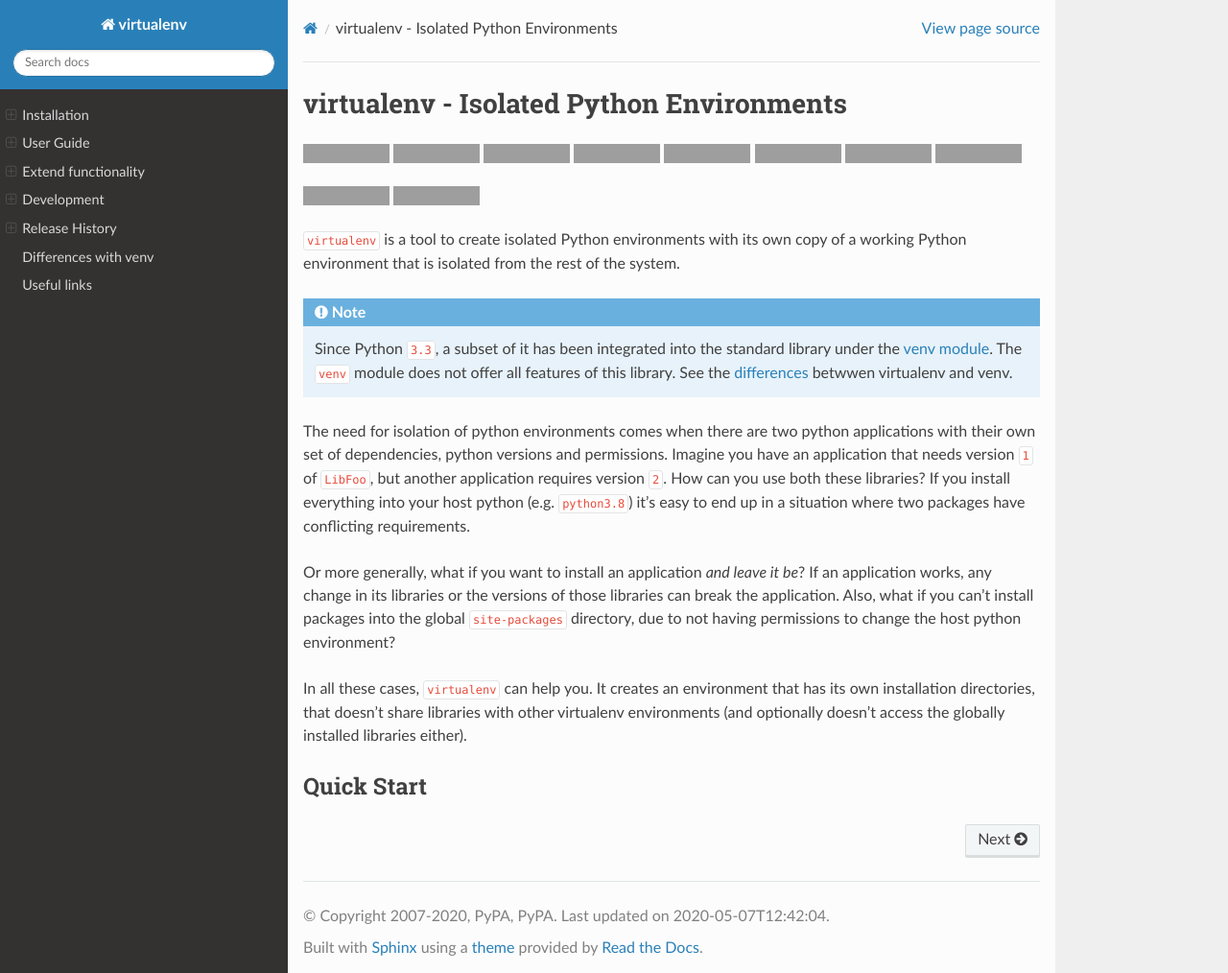
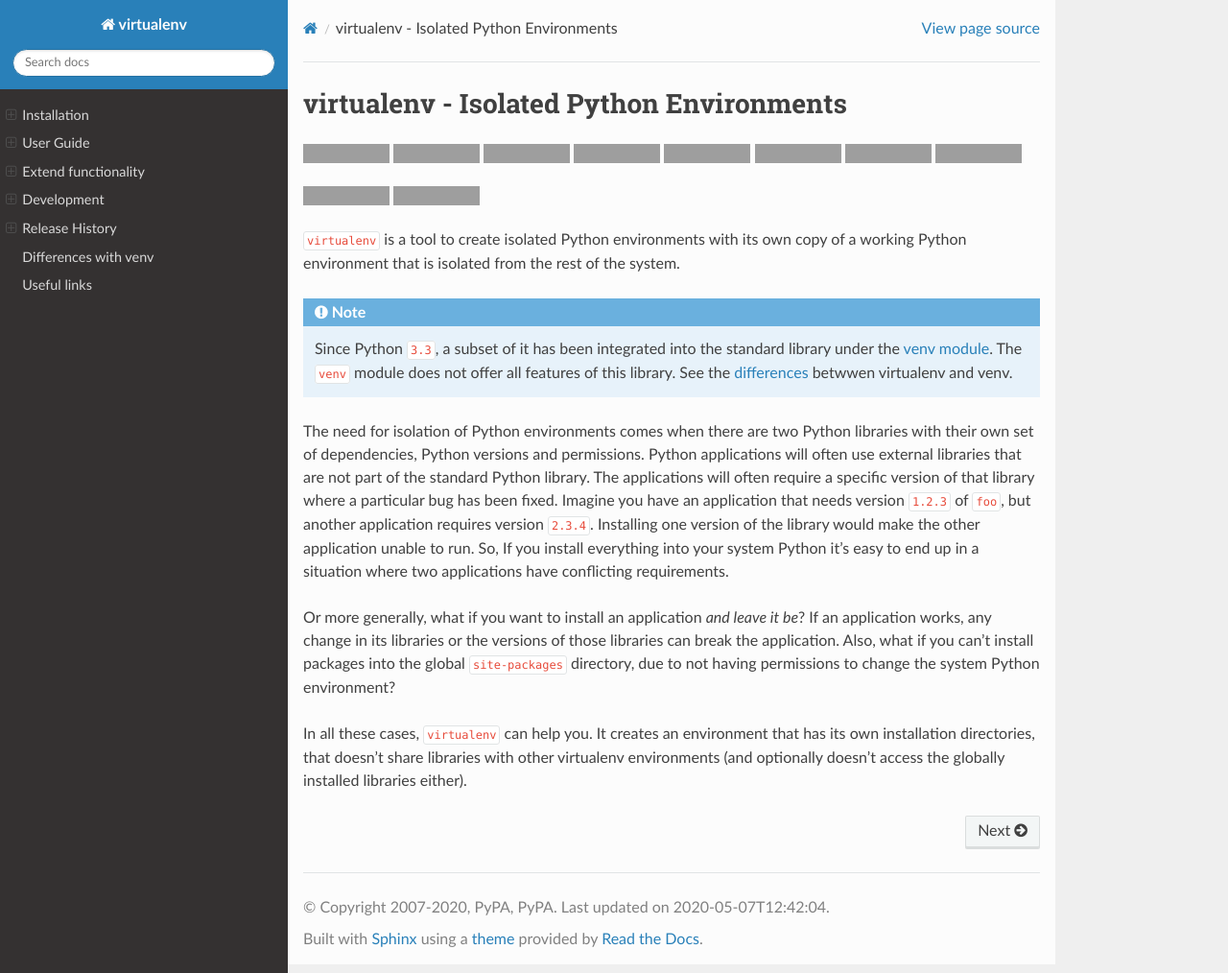
Before and after one commit to pypa/virtualenv, a Sphinx documentation site: the page built from docs/index.rst, in a window 1280 px wide and 1014 px high, cut to the strip 0-1014 px from the top of the window. Shown: the whole strip at 96% size. Built offline with Sphinx 7.4.7 and the Read the Docs theme 2.0.0, drawn with Linux system fonts in a browser that asks for light colours; pages that are not in the unit, such as notebooks, are missing from menus; the version number could not be read and is left out; grey boxes are pictures that could not be loaded.

Commit message:
Update virtualenv description

```diff
--- a/docs/index.rst
+++ b/docs/index.rst
@@ -34,25 +34,25 @@ virtualenv - Isolated Python Environments
 a working Python environment that is isolated from the rest of the system.
 
 .. note::
-  Since Python ``3.3``, a subset of it has been integrated into the standard library under the `venv module <https://docs.python.org/3/library/venv.html>`_. The
+  Since Python ``3.3``, a subset of it has been integrated into the standard library under the `venv module <https://docs.Python.org/3/library/venv.html>`_. The
   ``venv`` module does not offer all features of this library. See the :doc:`differences <differences_with_venv>` betwwen virtualenv and venv.
 
-The need for isolation of python environments comes when there are two python
-applications with their own set of dependencies, python versions and permissions.
-Imagine you have an application that needs version ``1`` of ``LibFoo``, but another application requires version
-``2``. How can you use both these libraries? If you install everything into your host python (e.g. ``python3.8``)
-it's easy to end up in a situation where two packages have conflicting requirements.
+The need for isolation of Python environments comes when there are two Python
+libraries with their own set of dependencies, Python versions and permissions.
+Python applications will often use external libraries that are not part of the standard Python
+library. The applications will often require a specific version  of that library where a particular
+bug has been fixed. Imagine you have an application that needs version ``1.2.3`` of ``foo``,
+but another application requires version ``2.3.4``. Installing one version of the library would
+make the other application unable to run. So, If you install everything into your system Python
+it's easy to end up in a situation where two applications have conflicting requirements.
 
 Or more generally, what if you want to install an application *and leave it be*? If an application works, any change
 in its libraries or the versions of those libraries can break the application. Also, what if you can't install packages
-into the global ``site-packages`` directory, due to not having permissions to change the host python environment?
+into the global ``site-packages`` directory, due to not having permissions to change the system Python environment?
 
 In all these cases, ``virtualenv`` can help you. It creates an environment that has its own installation directories,
 that doesn't share libraries with other virtualenv environments (and optionally doesn't access the globally installed
 libraries either).
-
-Quick Start
------------
 
 .. _differences: differences_with_venv
 
```
